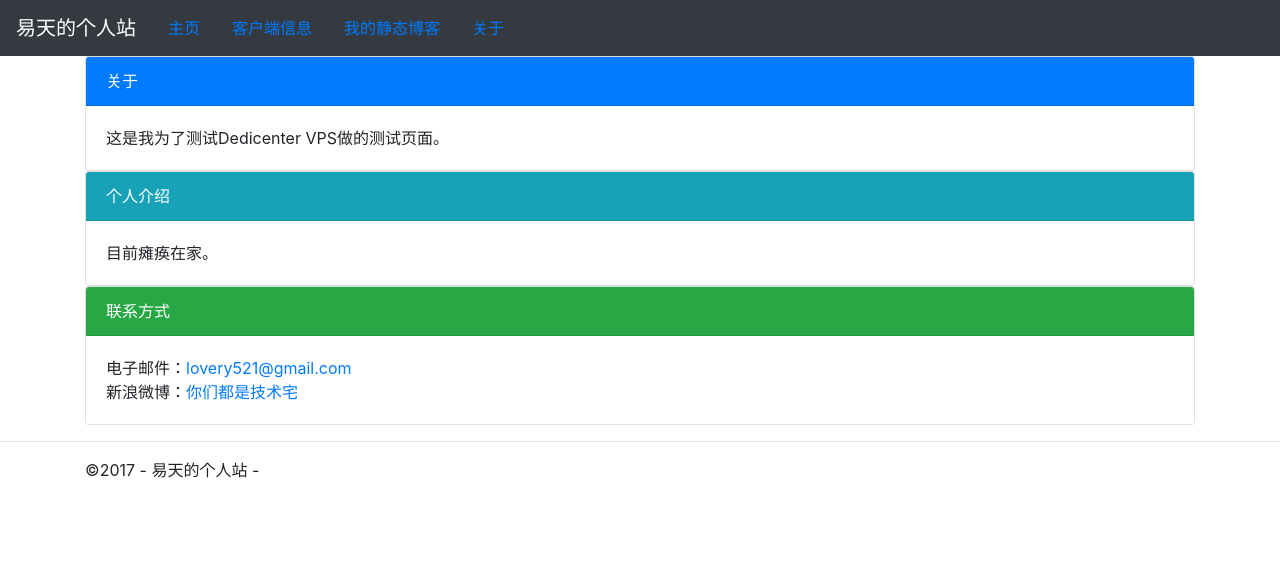
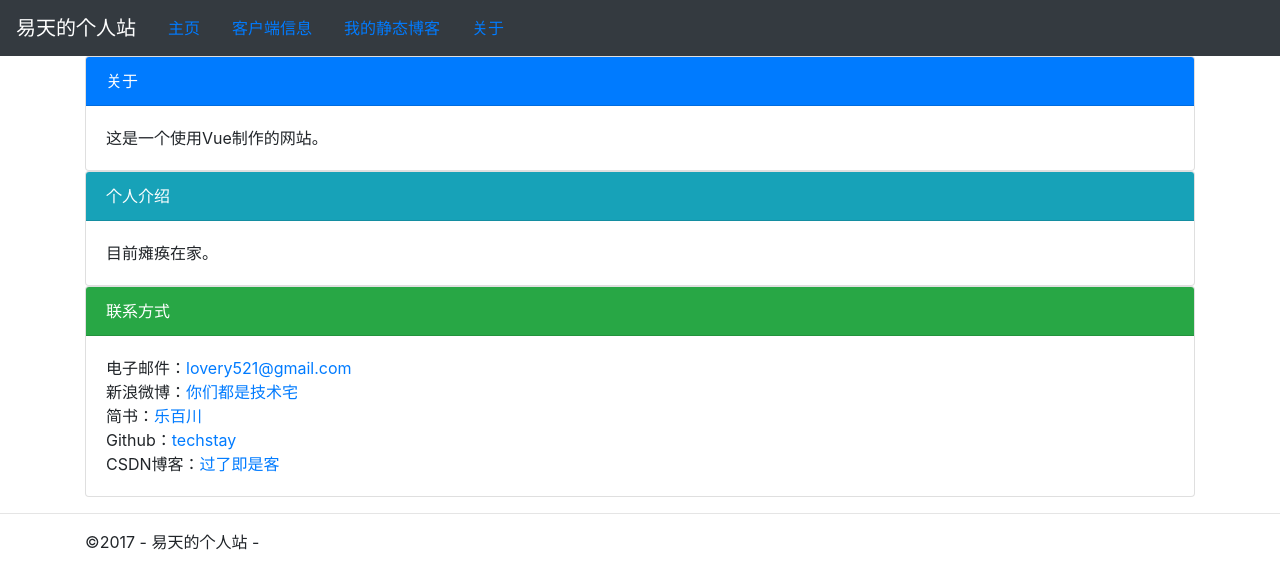
Before and after one commit to techstay/my-website, a Vue app: page /#/about in a window 1280 px wide. Shown: the top 588 px of the page. Built offline with nearby package versions, Linux system fonts and the light colour scheme.

Commit message:
添加了更多联系方式

```diff
--- a/src/components/About.vue
+++ b/src/components/About.vue
@@ -4,7 +4,7 @@
             header-bg-variant="primary"
             header-text-variant="white">
       <p class="card-text">
-        这是我为了测试Dedicenter VPS做的测试页面。
+        这是一个使用Vue制作的网站。
       </p>
     </b-card>
 
@@ -22,6 +22,12 @@
         电子邮件：<a href="mailto:lovery521@gmail.com">lovery521@gmail.com</a>
         <br>
         新浪微博：<a href="http://weibo.com/techstay">你们都是技术宅</a>
+        <br>
+        简书：<a href="http://www.jianshu.com/u/7753478e1554">乐百川</a>
+        <br>
+        Github：<a href="https://github.com/techstay">techstay</a>
+        <br>
+        CSDN博客：<a href="http://blog.csdn.net/u011054333?ref=toolbar">过了即是客</a>
       </p>
     </b-card>
   </b-container>
```
